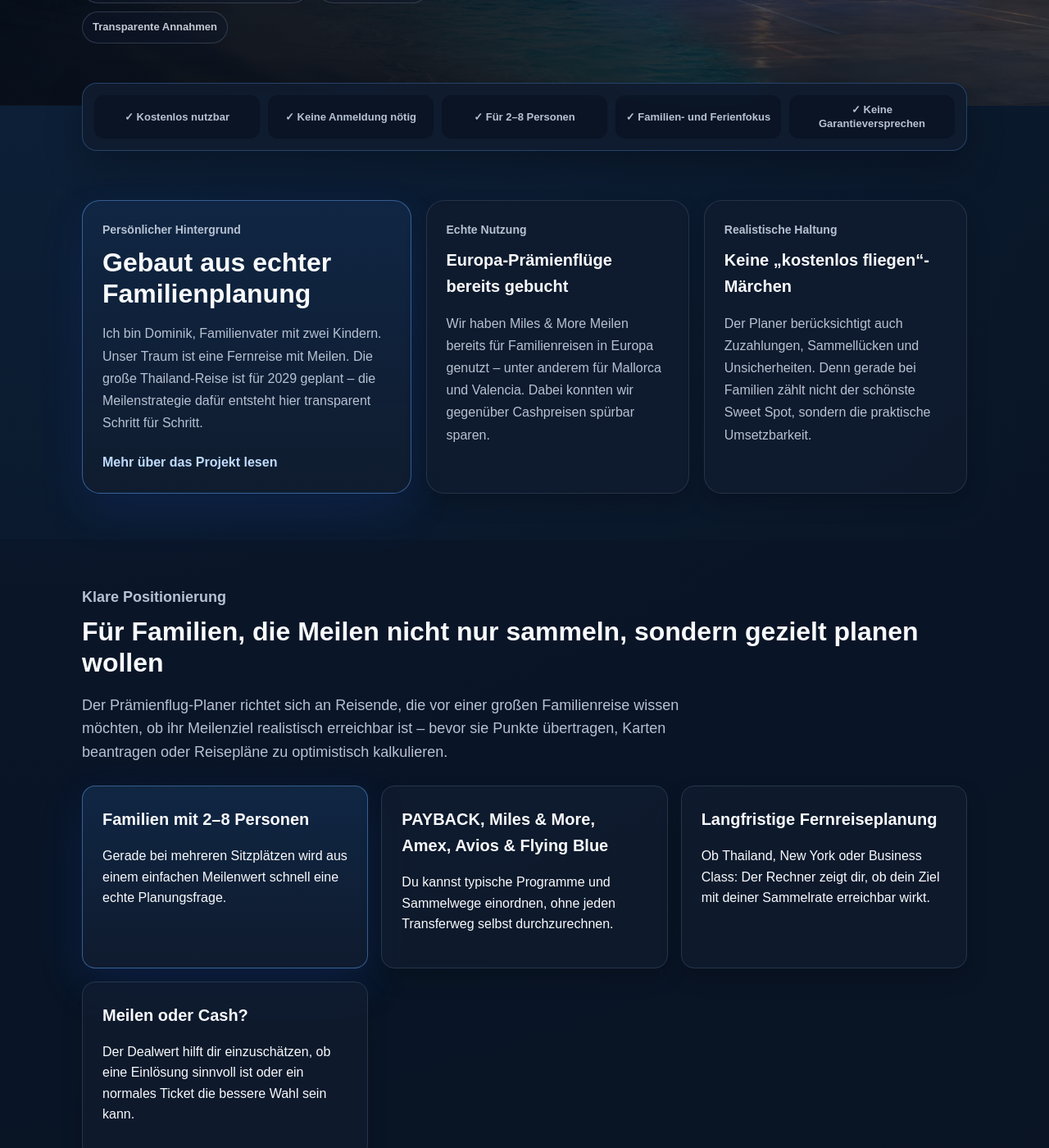
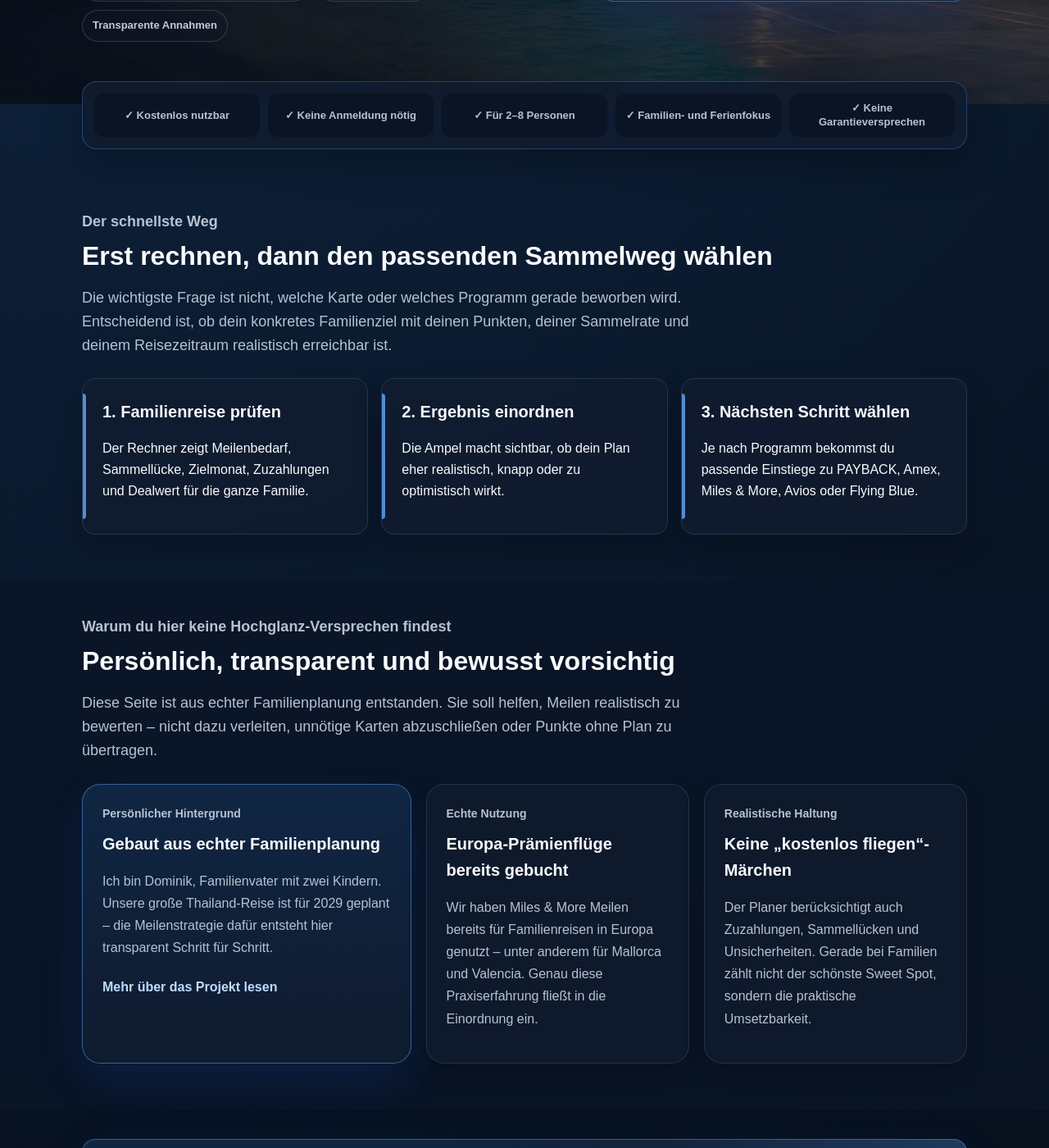
Before and after one commit to Praemienflug-Planer/miles-planer, a Jekyll site: the page built from index.html, in a window 1280 px wide and 1400 px high, scrolled down 661 px. Shown: the whole window at 82% size. Built offline with Jekyll 4.4.1, drawn with Linux system fonts in a browser that asks for light colours; some of the changed text lies outside the part shown.

Commit message:
Optimize homepage flow and navigation for conversion

```diff
--- a/index.html
+++ b/index.html
@@ -45,7 +45,7 @@
   <link rel="preload" href="/miles-planer/assets/css/site.css?v=20260507-1" as="style" />
   <link rel="stylesheet" href="/miles-planer/assets/css/site.css?v=20260507-1" />
   <link rel="stylesheet" href="/miles-planer/assets/css/hero-background.css?v=20260511-2" />
-  <link rel="stylesheet" href="/miles-planer/assets/css/home.css?v=20260518-1" />
+  <link rel="stylesheet" href="/miles-planer/assets/css/home.css?v=20260519-conversion-1" />
   <script src="/miles-planer/assets/js/navigation-shell.js?v=20260518-1" defer></script>
   <script src="/miles-planer/assets/js/conversion-events.js?v=20260518-1" defer></script>
 </head>
@@ -57,12 +57,11 @@
       <a class="brand" href="/miles-planer/" aria-label="Startseite Prämienflug-Planer">Prämienflug-Planer</a>
       <nav class="main-nav" aria-label="Hauptnavigation">
         <a href="/miles-planer/rechner/">Rechner</a>
+        <a href="/miles-planer/meilen-sammeln/">Meilen sammeln</a>
         <a href="/miles-planer/tools/">Tools</a>
-        <a href="/miles-planer/meilen-sammeln/">Meilen sammeln</a>
-        <a href="/miles-planer/meilen-thailand/">Thailand</a>
-        <a href="/miles-planer/meilen-business-class/">Business Class</a>
+        <a href="/miles-planer/faq/">FAQ</a>
         <a href="/miles-planer/ueber-das-projekt/">Warum diese Seite?</a>
-        <a href="/miles-planer/kontakt.html">Kontakt</a>
+        <a class="btn btn-primary nav-cta" href="/miles-planer/rechner/" data-event="nav_start_calculator">Kostenlos prüfen</a>
       </nav>
     </div>
   </header>
@@ -82,7 +81,7 @@
           </p>
           <div class="hero-actions">
             <a class="btn btn-primary" href="/miles-planer/rechner/" data-event="start_calculator">Jetzt kostenlos prüfen</a>
-            <a class="btn btn-secondary" href="/miles-planer/ueber-das-projekt/">Warum diese Seite?</a>
+            <a class="text-link" href="/miles-planer/ueber-das-projekt/">Warum ist der Rechner realistisch?</a>
           </div>
           <div class="hero-mini-proof" aria-label="Vertrauenshinweise">
             <span>Für Schulferien & mehrere Sitze gedacht</span>
@@ -92,14 +91,13 @@
         </div>
         <div class="hero-card card-primary">
           <p class="eyebrow">Dein Realitätscheck</p>
-          <h2>Was der Rechner beantwortet</h2>
+          <h2>In 3 Schritten zur Einschätzung</h2>
           <ul>
-            <li><strong>Wie viele Meilen</strong> brauchst du für alle Reisenden?</li>
-            <li><strong>Wie groß ist die Lücke</strong> zu deinem Ziel?</li>
-            <li><strong>Wann könntest du buchen</strong> mit deiner Sammelrate?</li>
-            <li><strong>Lohnt sich die Einlösung</strong> gegenüber Cashpreis und Zuzahlungen?</li>
+            <li><strong>1. Reise definieren:</strong> Ziel, Personen, Reiseklasse und Reisezeit wählen.</li>
+            <li><strong>2. Punkte eintragen:</strong> Bestand, mögliche Boni und Sammelrate ergänzen.</li>
+            <li><strong>3. Ergebnis nutzen:</strong> Machbarkeit, Sammellücke und passende Sammelwege prüfen.</li>
           </ul>
-          <div class="hero-card-note">Besonders hilfreich für Fernreisen, Premium Economy, Business Class und Familien mit Schulferienbindung.</div>
+          <div class="hero-card-note">Der Rechner ist der Startpunkt. Danach führen dich die Ergebnisse zu PAYBACK, Amex, Miles & More oder anderen passenden Sammelwegen.</div>
         </div>
       </div>
     </section>
@@ -116,57 +114,45 @@
       </div>
     </section>
 
-    <section class="section proof-section">
+    <section class="section" id="so-funktioniert-es">
       <div class="container">
+        <div class="section-head">
+          <p class="eyebrow">Der schnellste Weg</p>
+          <h2>Erst rechnen, dann den passenden Sammelweg wählen</h2>
+          <p>Die wichtigste Frage ist nicht, welche Karte oder welches Programm gerade beworben wird. Entscheidend ist, ob dein konkretes Familienziel mit deinen Punkten, deiner Sammelrate und deinem Reisezeitraum realistisch erreichbar ist.</p>
+        </div>
+        <div class="feature-grid">
+          <article class="feature-card card-question"><h3>1. Familienreise prüfen</h3><p>Der Rechner zeigt Meilenbedarf, Sammellücke, Zielmonat, Zuzahlungen und Dealwert für die ganze Familie.</p></article>
+          <article class="feature-card card-question"><h3>2. Ergebnis einordnen</h3><p>Die Ampel macht sichtbar, ob dein Plan eher realistisch, knapp oder zu optimistisch wirkt.</p></article>
+          <article class="feature-card card-question"><h3>3. Nächsten Schritt wählen</h3><p>Je nach Programm bekommst du passende Einstiege zu PAYBACK, Amex, Miles & More, Avios oder Flying Blue.</p></article>
+        </div>
+      </div>
+    </section>
+
+    <section class="section proof-section alt">
+      <div class="container">
+        <div class="section-head">
+          <p class="eyebrow">Warum du hier keine Hochglanz-Versprechen findest</p>
+          <h2>Persönlich, transparent und bewusst vorsichtig</h2>
+          <p>Diese Seite ist aus echter Familienplanung entstanden. Sie soll helfen, Meilen realistisch zu bewerten – nicht dazu verleiten, unnötige Karten abzuschließen oder Punkte ohne Plan zu übertragen.</p>
+        </div>
         <div class="proof-grid">
           <article class="proof-card card-primary">
             <p class="eyebrow">Persönlicher Hintergrund</p>
-            <h2>Gebaut aus echter Familienplanung</h2>
-            <p>Ich bin Dominik, Familienvater mit zwei Kindern. Unser Traum ist eine Fernreise mit Meilen. Die große Thailand-Reise ist für 2029 geplant – die Meilenstrategie dafür entsteht hier transparent Schritt für Schritt.</p>
+            <h3>Gebaut aus echter Familienplanung</h3>
+            <p>Ich bin Dominik, Familienvater mit zwei Kindern. Unsere große Thailand-Reise ist für 2029 geplant – die Meilenstrategie dafür entsteht hier transparent Schritt für Schritt.</p>
             <a class="text-link" href="/miles-planer/ueber-das-projekt/">Mehr über das Projekt lesen</a>
           </article>
           <article class="proof-card card-secondary">
             <p class="eyebrow">Echte Nutzung</p>
             <h3>Europa-Prämienflüge bereits gebucht</h3>
-            <p>Wir haben Miles & More Meilen bereits für Familienreisen in Europa genutzt – unter anderem für Mallorca und Valencia. Dabei konnten wir gegenüber Cashpreisen spürbar sparen.</p>
+            <p>Wir haben Miles & More Meilen bereits für Familienreisen in Europa genutzt – unter anderem für Mallorca und Valencia. Genau diese Praxiserfahrung fließt in die Einordnung ein.</p>
           </article>
           <article class="proof-card card-secondary">
             <p class="eyebrow">Realistische Haltung</p>
             <h3>Keine „kostenlos fliegen“-Märchen</h3>
-            <p>Der Planer berücksichtigt auch Zuzahlungen, Sammellücken und Unsicherheiten. Denn gerade bei Familien zählt nicht der schönste Sweet Spot, sondern die praktische Umsetzbarkeit.</p>
+            <p>Der Planer berücksichtigt auch Zuzahlungen, Sammellücken und Unsicherheiten. Gerade bei Familien zählt nicht der schönste Sweet Spot, sondern die praktische Umsetzbarkeit.</p>
           </article>
-        </div>
-      </div>
-    </section>
-
-    <section class="section alt" id="fuer-wen">
-      <div class="container">
-        <div class="section-head">
-          <p class="eyebrow">Klare Positionierung</p>
-          <h2>Für Familien, die Meilen nicht nur sammeln, sondern gezielt planen wollen</h2>
-          <p>Der Prämienflug-Planer richtet sich an Reisende, die vor einer großen Familienreise wissen möchten, ob ihr Meilenziel realistisch erreichbar ist – bevor sie Punkte übertragen, Karten beantragen oder Reisepläne zu optimistisch kalkulieren.</p>
-        </div>
-        <div class="audience-grid">
-          <article class="audience-card card-primary"><h3>Familien mit 2–8 Personen</h3><p>Gerade bei mehreren Sitzplätzen wird aus einem einfachen Meilenwert schnell eine echte Planungsfrage.</p></article>
-          <article class="audience-card card-secondary"><h3>PAYBACK, Miles & More, Amex, Avios & Flying Blue</h3><p>Du kannst typische Programme und Sammelwege einordnen, ohne jeden Transferweg selbst durchzurechnen.</p></article>
-          <article class="audience-card card-secondary"><h3>Langfristige Fernreiseplanung</h3><p>Ob Thailand, New York oder Business Class: Der Rechner zeigt dir, ob dein Ziel mit deiner Sammelrate erreichbar wirkt.</p></article>
-          <article class="audience-card card-secondary"><h3>Meilen oder Cash?</h3><p>Der Dealwert hilft dir einzuschätzen, ob eine Einlösung sinnvoll ist oder ein normales Ticket die bessere Wahl sein kann.</p></article>
-        </div>
-      </div>
-    </section>
-
-    <section class="section" id="so-funktioniert-es">
-      <div class="container">
-        <div class="section-head">
-          <p class="eyebrow">So hilft dir der Rechner</p>
-          <h2>Die wichtigsten Fragen vor einer Prämienflug-Buchung</h2>
-          <p>Statt nur einen einzelnen Meilenwert anzuzeigen, verbindet der Planer Meilenbedarf, vorhandene Punkte, Sammelrate, Reisezeit und Cash-Vergleich zu einer praktischen Einschätzung.</p>
-        </div>
-        <div class="feature-grid">
-          <article class="feature-card card-question"><h3>Wie viele Meilen brauche ich?</h3><p>Der Rechner zeigt den Bedarf pro Person und hochgerechnet für deine ganze Familie.</p></article>
-          <article class="feature-card card-question"><h3>Wie groß ist meine Sammellücke?</h3><p>Du siehst, welche Punkte oder Meilen bis zum gewählten Ziel noch fehlen.</p></article>
-          <article class="feature-card card-question"><h3>Wann erreiche ich mein Ziel?</h3><p>Mit deiner monatlichen Sammelrate erhältst du eine grobe Einschätzung des Zielmonats.</p></article>
-          <article class="feature-card card-question"><h3>Lohnt sich die Einlösung?</h3><p>Cashpreis, Zuzahlungen und rechnerische Ersparnis werden gegenübergestellt.</p></article>
         </div>
       </div>
     </section>
@@ -184,18 +170,30 @@
       </div>
     </section>
 
+    <section class="section" id="fuer-wen">
+      <div class="container">
+        <div class="section-head">
+          <p class="eyebrow">Für wen ist das sinnvoll?</p>
+          <h2>Für Familien, die Meilen gezielt statt zufällig sammeln wollen</h2>
+          <p>Besonders hilfreich ist der Planer, wenn mehrere Plätze, Schulferien, Premium Economy oder Business Class und verschiedene Punkteprogramme zusammenkommen.</p>
+        </div>
+        <div class="audience-grid">
+          <article class="audience-card card-primary"><h3>Familien mit 2–8 Personen</h3><p>Gerade bei mehreren Sitzplätzen wird aus einem einfachen Meilenwert schnell eine echte Planungsfrage.</p></article>
+          <article class="audience-card card-secondary"><h3>PAYBACK, Miles & More, Amex, Avios & Flying Blue</h3><p>Du kannst typische Programme und Sammelwege einordnen, ohne jeden Transferweg selbst durchzurechnen.</p></article>
+          <article class="audience-card card-secondary"><h3>Langfristige Fernreiseplanung</h3><p>Ob Thailand, New York oder Business Class: Der Rechner zeigt dir, ob dein Ziel mit deiner Sammelrate erreichbar wirkt.</p></article>
+          <article class="audience-card card-secondary"><h3>Meilen oder Cash?</h3><p>Der Dealwert hilft dir einzuschätzen, ob eine Einlösung sinnvoll ist oder ein normales Ticket die bessere Wahl sein kann.</p></article>
+        </div>
+      </div>
+    </section>
+
     <section class="section alt">
       <div class="container">
-        <div class="section-head"><p class="eyebrow">Schnelleinstiege</p><h2>Beliebte Themen</h2></div>
+        <div class="section-head"><p class="eyebrow">Schnelleinstiege</p><h2>Die wichtigsten nächsten Schritte</h2><p>Weniger Auswahl, mehr Orientierung: Starte mit dem Rechner oder lies gezielt dort weiter, wo dein Ergebnis hinführt.</p></div>
         <div class="article-grid">
           <a class="article-card card-link-primary" href="/miles-planer/rechner/"><h3>Prämienflug-Rechner für Familien</h3><p>Starte direkt mit deiner eigenen Familienplanung und prüfe Meilenbedarf, Lücke und Dealwert.</p></a>
-          <a class="article-card" href="/miles-planer/tools/"><h3>Tools & Rechner</h3><p>Alle Rechner auf einen Blick: Prämienflug, Amex-Punkte und Zeitschriftenabo-Meilenwert.</p></a>
-          <a class="article-card" href="/miles-planer/meilen-thailand/"><h3>Meilen nach Thailand</h3><p>Einordnung für Thailand, Premium Economy, Business Class und Familienplanung.</p></a>
-          <a class="article-card" href="/miles-planer/meilen-sammeln/"><h3>Meilen sammeln</h3><p>Strategien und Einstiegstipps für den Punkteaufbau im Alltag.</p></a>
-          <a class="article-card" href="/miles-planer/meilen-sammeln/amex/"><h3>Amex Membership Rewards</h3><p>Wie flexible Punkte beim Aufbau einer Meilenstrategie helfen können.</p></a>
-          <a class="article-card" href="/miles-planer/meilen-sammeln/payback-punkte-miles-and-more/"><h3>PAYBACK zu Miles & More</h3><p>Warum PAYBACK für Familienreisen ein interessanter Meilenbaustein sein kann.</p></a>
-          <a class="article-card" href="/miles-planer/praemienflug-steuern-gebuehren/"><h3>Steuern & Gebühren</h3><p>Warum Prämienflüge nicht kostenlos sind und welche Zuzahlungen du einplanen solltest.</p></a>
-          <a class="article-card" href="/miles-planer/ueber-das-projekt/"><h3>Warum diese Seite?</h3><p>Mehr über das Familienprojekt, echte Europa-Prämienflüge und die Thailand-Planung 2029.</p></a>
+          <a class="article-card" href="/miles-planer/meilen-sammeln/"><h3>Meilen sammeln</h3><p>Die zentrale Übersicht zu PAYBACK, Amex, Miles & More und alltagstauglichen Sammelwegen.</p></a>
+          <a class="article-card" href="/miles-planer/amex-oder-payback/"><h3>Amex oder PAYBACK?</h3><p>Ordne ein, welcher Punkteweg besser zu deinem Ziel, deinem Alltag und deiner Familie passt.</p></a>
+          <a class="article-card" href="/miles-planer/meilen-thailand/"><h3>Beispiel: Thailand mit Meilen</h3><p>Praxisnahes Fernreise-Beispiel für Familien, Premium Economy und lange Vorlaufzeit.</p></a>
         </div>
       </div>
     </section>
@@ -215,7 +213,7 @@
 
     <section class="section legal-note-section">
       <div class="container legal-note">
-        <strong>Hinweis:</strong> Ich nutze selbst verschiedene Karten- und Punkteprogramme und gebe hier ausschließlich meine persönliche Einordnung wieder. Wenn du Fragen zu einer konkreten Karte oder zu Transferwegen hast, kannst du mich über das <a href="/miles-planer/kontakt.html">Kontaktformular</a> erreichen. Ich gebe keine Finanz-, Steuer- oder Rechtsberatung und mache keine individuellen Produktempfehlungen.
+        <strong>Hinweis:</strong> Ich nutze selbst verschiedene Karten- und Punkteprogramme und gebe hier ausschließlich meine persönliche Einordnung wieder. Affiliate-Links werden transparent gekennzeichnet. Kreditkarten sollten nur genutzt werden, wenn die Abrechnung vollständig und pünktlich bezahlt wird. Ich gebe keine Finanz-, Steuer- oder Rechtsberatung und mache keine individuellen Produktempfehlungen.
       </div>
     </section>
   </main>
@@ -223,7 +221,7 @@
   <footer class="site-footer">
     <div class="container footer-grid">
       <div><div class="brand footer-brand">Prämienflug-Planer</div><p class="footer-text">Planungstool für Prämienflüge mit Fokus auf Familien, Sammellücke und realistische Umsetzbarkeit.</p></div>
-      <div><h4>Navigation</h4><ul class="footer-links"><li><a href="/miles-planer/rechner/">Rechner</a></li><li><a href="/miles-planer/tools/">Tools</a></li><li><a href="/miles-planer/meilen-sammeln/">Meilen sammeln</a></li><li><a href="/miles-planer/meilen-thailand/">Thailand</a></li><li><a href="/miles-planer/meilen-business-class/">Business Class</a></li><li><a href="/miles-planer/ueber-das-projekt/">Warum diese Seite?</a></li><li><a href="/miles-planer/faq/">FAQ</a></li></ul></div>
+      <div><h4>Navigation</h4><ul class="footer-links"><li><a href="/miles-planer/rechner/">Rechner</a></li><li><a href="/miles-planer/tools/">Tools</a></li><li><a href="/miles-planer/meilen-sammeln/">Meilen sammeln</a></li><li><a href="/miles-planer/amex-oder-payback/">Amex oder PAYBACK?</a></li><li><a href="/miles-planer/meilen-thailand/">Thailand</a></li><li><a href="/miles-planer/meilen-business-class/">Business Class</a></li><li><a href="/miles-planer/ueber-das-projekt/">Warum diese Seite?</a></li><li><a href="/miles-planer/faq/">FAQ</a></li></ul></div>
       <div><h4>Rechtliches</h4><ul class="footer-links"><li><a href="/miles-planer/impressum.html">Impressum</a></li><li><a href="/miles-planer/datenschutz.html">Datenschutz</a></li><li><a href="/miles-planer/transparenz.html">Transparenz</a></li><li><a href="/miles-planer/kontakt.html">Kontakt</a></li></ul></div>
     </div>
   </footer>
```
